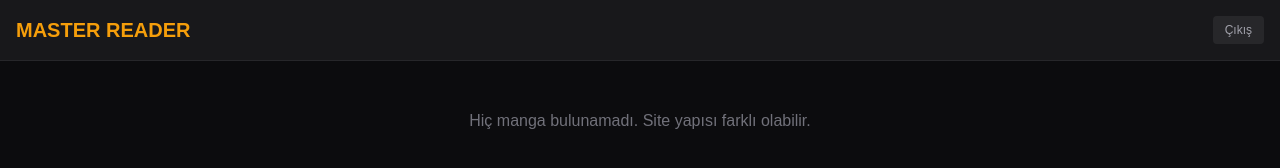
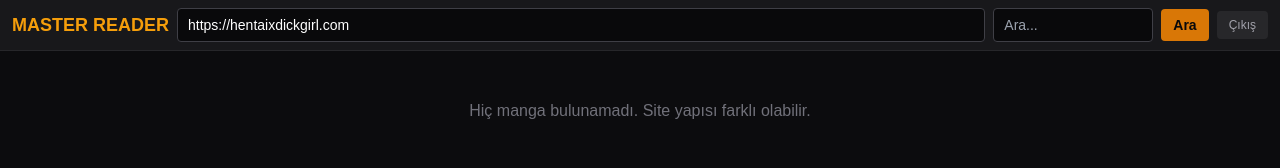
Before and after one commit to NyxSha/manhwa-scraper, a website: page public/index.html in a window 1280 px wide. Both pictures are taken after a click on the button "Sistemi Başlat". Drawn offline with nearby package versions, Linux system fonts and the light colour scheme; no server answers.

Commit message:
Fix image extraction: trim data-src, add search/nav, fix Madara compat

```diff
--- a/public/index.html
+++ b/public/index.html
@@ -24,9 +24,14 @@
     </div>
 
     <div id="app-content" class="hidden">
-        <nav class="bg-zinc-900 p-4 flex justify-between items-center border-b border-zinc-800 sticky top-0 z-40">
-            <h1 class="text-xl font-bold text-amber-500 cursor-pointer" onclick="showSection('list')">MASTER READER</h1>
-            <button onclick="lockSystem()" class="text-xs bg-zinc-800 px-3 py-1.5 rounded text-zinc-400 hover:text-white">Çıkış</button>
+        <nav class="bg-zinc-900 px-3 py-2 border-b border-zinc-800 sticky top-0 z-40">
+            <div class="flex items-center gap-2 flex-wrap">
+                <h1 class="text-lg font-bold text-amber-500 cursor-pointer shrink-0" onclick="showSection('list'); loadLatest()">MASTER READER</h1>
+                <input type="text" id="nav-url" class="flex-1 min-w-[200px] bg-zinc-950 border border-zinc-700 rounded px-2.5 py-1.5 text-sm text-white" placeholder="Site URL..." onchange="navigateTo(this.value)">
+                <input type="text" id="nav-search" class="w-40 bg-zinc-950 border border-zinc-700 rounded px-2.5 py-1.5 text-sm text-white" placeholder="Ara..." onkeydown="if(event.key==='Enter')doSearch()">
+                <button onclick="doSearch()" class="bg-amber-600 hover:bg-amber-500 text-zinc-950 px-3 py-1.5 rounded text-sm font-bold">Ara</button>
+                <button onclick="lockSystem()" class="text-xs bg-zinc-800 px-3 py-1.5 rounded text-zinc-400 hover:text-white">Çıkış</button>
+            </div>
         </nav>
 
         <main class="container mx-auto p-4 min-h-screen">
@@ -59,6 +64,7 @@
         const safeDecode = (str) => decodeURIComponent(atob(str));
         let currentPageUrl = '';
         let currentMangaList = [];
+        let currentSiteUrl = '';
 
         function verifyAndConnect() {
             if(document.getElementById('secret-code').value === "123456") {
@@ -81,7 +87,7 @@
         }
 
         function getImgSrc(img) {
-            return img.getAttribute('data-src') || img.getAttribute('data-lazy-src') || img.getAttribute('data-original') || img.getAttribute('data-lazy') || img.src || '';
+            return (img.getAttribute('data-src') || img.getAttribute('data-lazy-src') || img.getAttribute('data-original') || img.getAttribute('data-lazy') || img.getAttribute('data-srcset') || img.src || '').trim();
         }
 
         function isLikelyContent(url) {
@@ -93,6 +99,13 @@
             return !!match;
         }
 
+        function doSearch() {
+            const query = document.getElementById('nav-search').value.trim();
+            if (!query) return;
+            const site = document.getElementById('target-site').value.replace(/\/+$/, '');
+            navigateTo(site + '/?s=' + query);
+        }
+
         // Extract chapter images using DOM selectors with intelligent fallback
         function extractChapterImages(html) {
             const doc = new DOMParser().parseFromString(html, 'text/html');
@@ -100,15 +113,16 @@
 
             // Strategy 1: Known content area selectors (most WordPress manga sites)
             const contentSelectors = [
-                '.reading-content img', '.chapter-content img', '.entry-content img',
+                '.reading-content img.wp-manga-chapter-img', '.reading-content img',
+                '.chapter-content img', '.entry-content img',
                 '.page-content img', '#chapter-content img', '.chapter-page img',
                 '.text-left img', '.comic-page img', '#reader img',
-                '.chapter-images img', '.wp-manga-chapter-img img',
+                '.chapter-images img', '.wp-manga-chapter-img',
                 '.main-content img', '.site-content img', '#content img',
                 'article img', 'main img', '.post-content img',
                 '.entry-content p img', '.chapter-container img',
                 '.page-break img', '.comic img', '.manga-chapter img',
-                '.chapter-inner img'
+                '.chapter-inner img', 'img.lazyload-ordered', 'img.wp-manga-chapter-img'
             ];
 
             for (const selector of contentSelectors) {
@@ -154,9 +168,25 @@
             return [];
         }
 
+        function navigateTo(url) {
+            document.getElementById('nav-url').value = url;
+            loadLatest(url);
+        }
+
         async function loadLatest(encodedPageUrl) {
-            const url = encodedPageUrl ? safeDecode(encodedPageUrl) : document.getElementById('target-site').value;
+            let url;
+            if (encodedPageUrl) {
+                try {
+                    url = safeDecode(encodedPageUrl);
+                } catch(e) {
+                    url = encodedPageUrl;
+                }
+            } else {
+                url = document.getElementById('target-site').value;
+            }
             currentPageUrl = url;
+            currentSiteUrl = new URL(url).origin;
+            document.getElementById('nav-url').value = url;
             const res = await fetch(`${TUNNEL_URL}${encodeURIComponent(url)}`);
             const html = await res.text();
             const doc = new DOMParser().parseFromString(html, 'text/html');
@@ -243,11 +273,31 @@
             if (nextUrl) {
                 paginationDiv.innerHTML += `<button onclick="loadLatest('${safeEncode(nextUrl)}')" class="bg-amber-600 hover:bg-amber-500 text-zinc-950 px-6 py-2 rounded font-bold text-sm">Sonraki Sayfa →</button>`;
             }
-            if (pageUrl) {
+            if (encodedPageUrl) {
                 paginationDiv.innerHTML += `<button onclick="loadLatest()" class="bg-zinc-800 hover:bg-zinc-700 text-white px-6 py-2 rounded font-bold text-sm">← Ana Sayfa</button>`;
             }
             if (paginationDiv.children.length > 0) {
                 listDiv.parentElement.appendChild(paginationDiv);
+            }
+
+            // Extract navigation/menu links from the site
+            const existingNav = listDiv.parentElement.querySelector('.site-nav-links');
+            if (existingNav) existingNav.remove();
+            const navLinks = [];
+            doc.querySelectorAll('.navbar-nav a, .main-nav a, .menu-menu a, nav a, .navigation a').forEach(a => {
+                const href = a.href || '';
+                const text = (a.innerText || '').trim();
+                if (href && text && text.length < 30 && href.startsWith(currentSiteUrl) && !href.includes('#') && !navLinks.some(n => n.href === href)) {
+                    navLinks.push({ href, text });
+                }
+            });
+            if (navLinks.length > 0) {
+                const navDiv = document.createElement('div');
+                navDiv.className = 'site-nav-links col-span-full flex flex-wrap gap-2 mt-4 p-3 bg-zinc-900/50 rounded-lg border border-zinc-800';
+                navLinks.slice(0, 20).forEach(n => {
+                    navDiv.innerHTML += `<button onclick="loadLatest('${safeEncode(n.href)}')" class="bg-zinc-800 hover:bg-zinc-700 text-zinc-300 px-3 py-1 rounded text-xs">${n.text}</button>`;
+                });
+                listDiv.parentElement.appendChild(navDiv);
             }
         }
 
```
